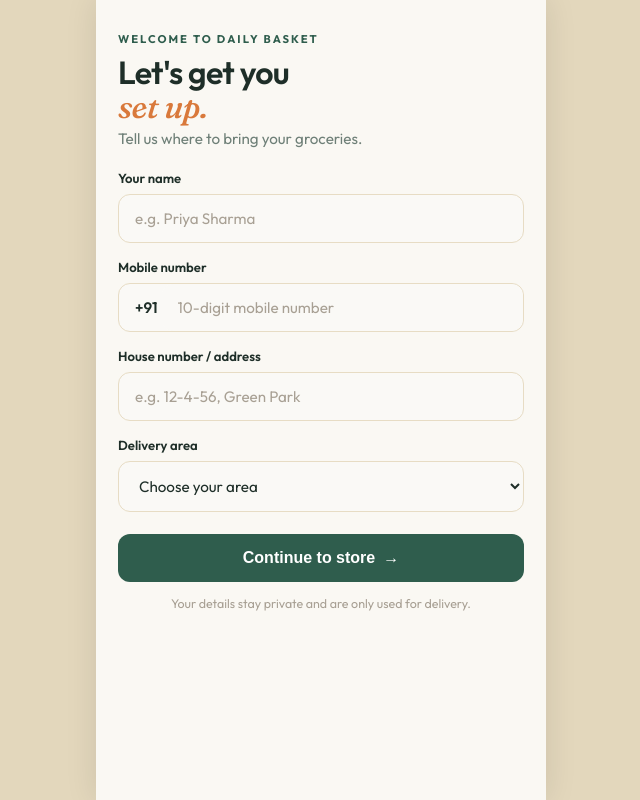
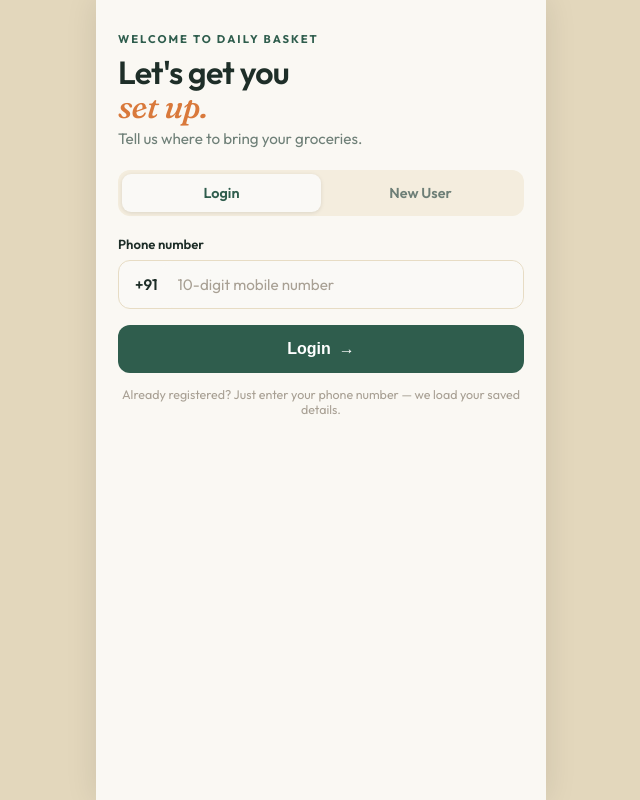
Before and after one commit to tarunnagulakonda-coder/upadated_store, a Flask app: page /login in a window 1280 px wide. Shown: the whole page, without its empty margins (319-959 px from the left). Run offline with Flask 3, Linux system fonts and the light colour scheme.

Commit message:
Add files via upload

```diff
--- a/app.py
+++ b/app.py
@@ -2,6 +2,31 @@ import os
 from flask import Flask
 from config import Config
 from models import db
+
+def _ensure_schema(app):
+    """Lightweight idempotent migration for existing databases.
+
+    db.create_all() creates new tables but never alters existing ones,
+    so new columns/indexes on old databases are applied here.
+    Safe to run on every startup (SQLite + Postgres).
+    """
+    with app.app_context():
+        from sqlalchemy import text, inspect
+        db.create_all()  # safe: creates missing tables, never alters/drops
+        insp = inspect(db.engine)
+        if 'users' not in insp.get_table_names():
+            return
+        cols = [c['name'] for c in insp.get_columns('users')]
+        with db.engine.begin() as conn:
+            if 'last_login' not in cols:
+                conn.execute(text('ALTER TABLE users ADD COLUMN last_login TIMESTAMP'))
+            if 'created_at' not in cols:
+                conn.execute(text('ALTER TABLE users ADD COLUMN created_at TIMESTAMP'))
+            conn.execute(text('UPDATE users SET created_at = CURRENT_TIMESTAMP WHERE created_at IS NULL'))
+            try:
+                conn.execute(text('CREATE UNIQUE INDEX IF NOT EXISTS ix_users_mobile_unique ON users (mobile)'))
+            except Exception:
+                pass  # pre-existing duplicate numbers: app-level checks still prevent new ones
 
 def create_app(config_class=Config):
     app = Flask(__name__, template_folder='templates', static_folder='static')
@@ -30,6 +55,8 @@ def create_app(config_class=Config):
     app.register_blueprint(profile_bp)
     app.register_blueprint(admin_bp, url_prefix='/admin')
 
+    _ensure_schema(app)
+
     return app
 
 if __name__ == '__main__':
--- a/models/__init__.py
+++ b/models/__init__.py
@@ -2,7 +2,7 @@ from flask_sqlalchemy import SQLAlchemy
 
 db = SQLAlchemy()
 
-from models.user import User
+from models.user import User, UserLogin
 from models.category import Category
 from models.product import Product
 from models.cart import Cart, CartItem
--- a/routes/auth.py
+++ b/routes/auth.py
@@ -1,31 +1,60 @@
-from flask import Blueprint, render_template, request, redirect, url_for, session
+from flask import Blueprint, render_template, request, redirect, url_for, session, flash
 from models import db
-from models.user import User
+from models.user import User, normalize_mobile
 
 bp = Blueprint('auth', __name__)
 
 @bp.route('/login', methods=['GET', 'POST'])
 def login():
     if request.method == 'POST':
-        name = request.form.get('name')
-        area = request.form.get('area')
-        mobile = request.form.get('mobile')
-        house_no = request.form.get('house_no')
+        mode = request.form.get('mode', 'register')
 
+        # ---------- Option 1: Existing user login (phone number only) ----------
+        if mode == 'login':
+            mobile = normalize_mobile(request.form.get('mobile'))
+            if not mobile:
+                flash("Please enter a valid 10-digit phone number.", 'error')
+                return render_template('login.html', active_tab='login')
+            user = User.query.filter_by(mobile=mobile).first()
+            if not user:
+                flash("User not found. Please register as a new user.", 'error')
+                return render_template('login.html', active_tab='register')
+            # Existing account: load saved details, no duplicates created
+            user.record_login()
+            db.session.commit()
+            session['user_id'] = user.id
+            return redirect(url_for('products.home'))
+
+        # ---------- Option 2: New user registration (existing flow) ----------
+        name = (request.form.get('name') or '').strip()
+        area = (request.form.get('area') or '').strip()
+        mobile = normalize_mobile(request.form.get('mobile'))
+        house_no = (request.form.get('house_no') or '').strip()
+
+        if not name or not area or not mobile or not house_no:
+            flash("Please fill all fields with a valid 10-digit phone number.", 'error')
+            return render_template('login.html', active_tab='register')
+
+        # Phone number is the unique identifier: never create duplicates
         user = User.query.filter_by(mobile=mobile).first()
-        if not user:
-            user = User(name=name, area=area, mobile=mobile, house_no=house_no)
-            db.session.add(user)
-        else:
+        if user:
             user.name = name
             user.area = area
             user.house_no = house_no
+            user.record_login()
+            db.session.commit()
+            session['user_id'] = user.id
+            return redirect(url_for('products.home'))
 
+        user = User(name=name, area=area, mobile=mobile, house_no=house_no)
+        db.session.add(user)
+        db.session.flush()  # get user.id for the login record
+        user.record_login()
         db.session.commit()
         session['user_id'] = user.id
         return redirect(url_for('products.home'))
 
-    return render_template('login.html')
+    return render_template('login.html', active_tab='login')
 
 @bp.route('/logout')
 def logout():
--- a/templates/admin/dashboard.html
+++ b/templates/admin/dashboard.html
@@ -36,6 +36,12 @@
             <span style="font-weight:600; font-size:0.95rem;">Banners</span>
         </a>
 
+        <a href="/admin/users"
+            style="text-decoration:none; background:#FAF9F6; border-radius:12px; padding:20px 15px; display:flex; flex-direction:column; align-items:center; gap:8px; box-shadow:0 2px 10px rgba(0,0,0,0.07); color:#2D3436;">
+            <span style="font-size:2rem;">👥</span>
+            <span style="font-weight:600; font-size:0.95rem;">Users</span>
+        </a>
+
     </div>
 
     <a href="/admin/logout"
--- a/templates/login.html
+++ b/templates/login.html
@@ -9,18 +9,93 @@
     <link
         href="https://fonts.googleapis.com/css2?family=Outfit:wght@300;400;500;600;700&family=Fraunces:ital,opsz,wght@0,9..144,400;0,9..144,500;1,9..144,400;1,9..144,500&display=swap"
         rel="stylesheet">
+    <style>
+        .auth-tabs {
+            display: flex;
+            background: var(--cream);
+            border-radius: 12px;
+            padding: 4px;
+            margin-bottom: 20px;
+        }
+        .auth-tab {
+            flex: 1;
+            border: none;
+            background: transparent;
+            padding: 10px 0;
+            border-radius: 9px;
+            font-family: inherit;
+            font-size: 0.9rem;
+            font-weight: 600;
+            color: var(--text-light);
+            cursor: pointer;
+        }
+        .auth-tab.active {
+            background: var(--off-white);
+            color: var(--primary-color);
+            box-shadow: 0 1px 4px rgba(0, 0, 0, 0.1);
+        }
+        .auth-flash {
+            padding: 12px 14px;
+            border-radius: 10px;
+            font-size: 0.85rem;
+            font-weight: 500;
+            margin-bottom: 16px;
+            text-align: center;
+        }
+        .auth-flash-error {
+            background: #FDECEC;
+            border: 1px solid #F5C6C6;
+            color: #A93226;
+        }
+        .auth-flash-success {
+            background: #EDF7F2;
+            border: 1px solid #BEE4D0;
+            color: var(--primary-color);
+        }
+    </style>
 </head>
 
 <body>
     <div class="mobile-app-wrapper onboard-page">
 
-        <!-- Single scrollable form (hero banner removed) -->
+        <!-- Login / Register (phone is the unique identifier) -->
         <section class="onboard-body onboard-single">
             <div class="onboard-eyebrow">WELCOME TO DAILY BASKET</div>
             <h2 class="onboard-heading">Let's get you<br><span class="accent-serif">set up.</span></h2>
             <p class="onboard-sub">Tell us where to bring your groceries.</p>
 
+            {% with messages = get_flashed_messages(with_categories=true) %}
+            {% if messages %}
+            {% for category, message in messages %}
+            <div class="auth-flash auth-flash-{{ category }}">{{ message }}</div>
+            {% endfor %}
+            {% endif %}
+            {% endwith %}
+
+            <div class="auth-tabs">
+                <button type="button" class="auth-tab {% if active_tab != 'register' %}active{% endif %}" id="tabLoginBtn" onclick="showAuthTab('login')">Login</button>
+                <button type="button" class="auth-tab {% if active_tab == 'register' %}active{% endif %}" id="tabRegisterBtn" onclick="showAuthTab('register')">New User</button>
+            </div>
+
+            <!-- Option 1: Existing user login (phone number only) -->
+            <div id="authLogin" {% if active_tab == 'register' %}style="display:none;"{% endif %}>
                 <form method="POST" action="/login">
+                    <input type="hidden" name="mode" value="login">
+                    <label class="onboard-label" for="login_mobile">Phone number</label>
+                    <div class="mobile-prefix-wrap">
+                        <span class="mobile-prefix">+91</span>
+                        <input class="onboard-input" type="tel" id="login_mobile" name="mobile" required
+                            pattern="\d{10}" maxlength="10" inputmode="numeric" placeholder="10-digit mobile number">
+                    </div>
+                    <button type="submit" class="primary-btn onboard-btn">Login <span>→</span></button>
+                </form>
+                <p class="onboard-note">Already registered? Just enter your phone number — we load your saved details.</p>
+            </div>
+
+            <!-- Option 2: New user registration (existing flow) -->
+            <div id="authRegister" {% if active_tab != 'register' %}style="display:none;"{% endif %}>
+                <form method="POST" action="/login">
+                    <input type="hidden" name="mode" value="register">
                     <label class="onboard-label" for="name">Your name</label>
                     <input class="onboard-input" type="text" id="name" name="name" required
                         placeholder="e.g. Priya Sharma">
@@ -29,7 +104,7 @@
                     <div class="mobile-prefix-wrap">
                         <span class="mobile-prefix">+91</span>
                         <input class="onboard-input" type="tel" id="mobile" name="mobile" required pattern="\d{10}"
-                        placeholder="10-digit mobile number">
+                            maxlength="10" inputmode="numeric" placeholder="10-digit mobile number">
                     </div>
 
                     <label class="onboard-label" for="house_no">House number / address</label>
@@ -46,11 +121,21 @@
 
                     <button type="submit" class="primary-btn onboard-btn">Continue to store <span>→</span></button>
                 </form>
-
                 <p class="onboard-note">Your details stay private and are only used for delivery.</p>
+            </div>
         </section>
 
     </div>
+
+    <script>
+        function showAuthTab(which) {
+            var isLogin = which === 'login';
+            document.getElementById('authLogin').style.display = isLogin ? '' : 'none';
+            document.getElementById('authRegister').style.display = isLogin ? 'none' : '';
+            document.getElementById('tabLoginBtn').classList.toggle('active', isLogin);
+            document.getElementById('tabRegisterBtn').classList.toggle('active', !isLogin);
+        }
+    </script>
 </body>
 
 </html>
```
Also changed, not shown: models/user.py (+40 -0 lines), routes/admin.py (+22 -0 lines), routes/profile.py (+7 -1 lines), templates/admin/users.html (added, +116 -0 lines). Lines whose indentation alone changed are shown as unchanged.
